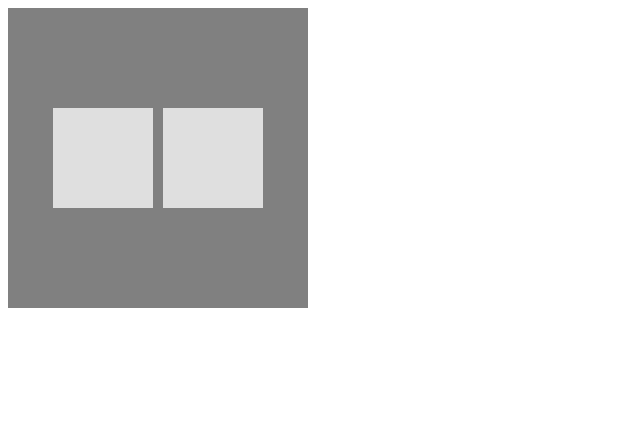
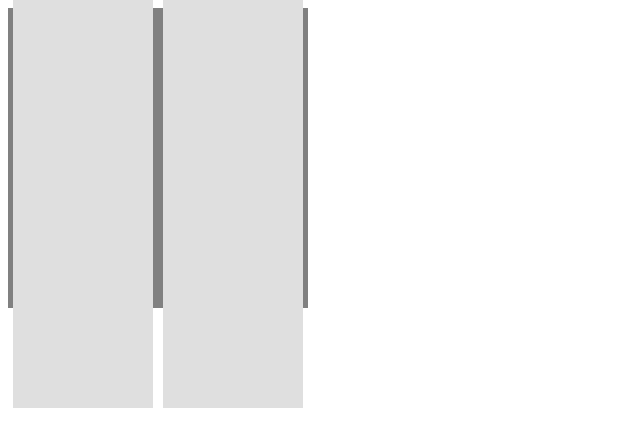
Before and after one commit to damilhome/tp3-interatividade-web, a plain HTML site: page TP3.02 DR3/index.html in a window 1280 px wide. Shown: the whole page, without its empty margins (0-640 px from the left). Drawn offline with Linux system fonts and the light colour scheme.

Commit message:
corrigindo uso do evento no exercicio 2

```diff
--- a/TP3.02 DR3/index.html
+++ b/TP3.02 DR3/index.html
@@ -8,7 +8,7 @@
     <link rel="stylesheet" href="styles.css" />
   </head>
   <body>
-    <div id="container" class="style">
+    <div id="container" class="style" onmouseover="testeEvento()">
       <div class="box"></div>
       <div class="box"></div>
     </div>
--- a/TP3.02 DR3/script.js
+++ b/TP3.02 DR3/script.js
@@ -1 +1,3 @@
-document.getElementById('container').addEventListener('mouseover', () => alert('testando evento'));
+function testeEvento() {
+    alert('testando evento')
+}
--- a/TP3.02 DR3/styles.css
+++ b/TP3.02 DR3/styles.css
@@ -8,8 +8,8 @@
 }
 
 .box {
-    width: 100px;
-    height: 100px;
+    width: 500px;
+    height: 500px;
     display: inline-block;
     background-color: rgb(223, 223, 223);
     margin: 5px;;
```
